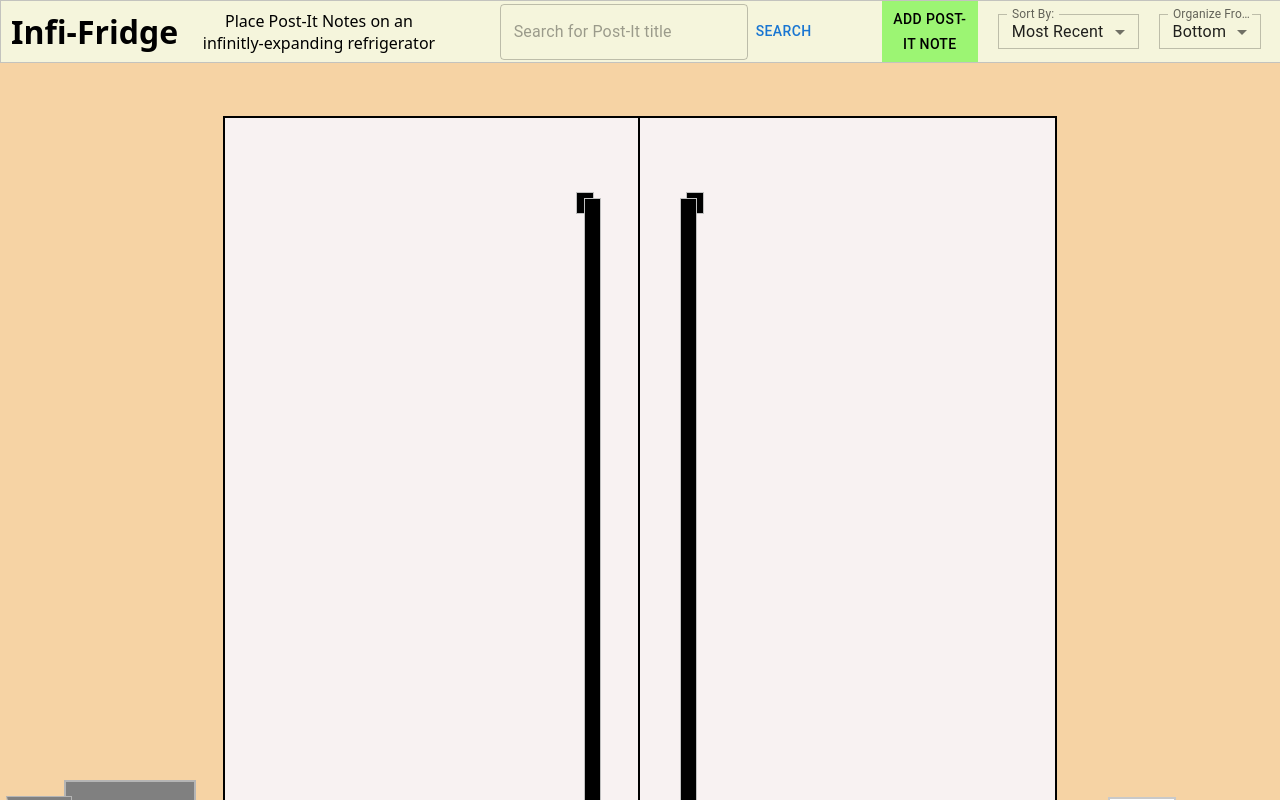
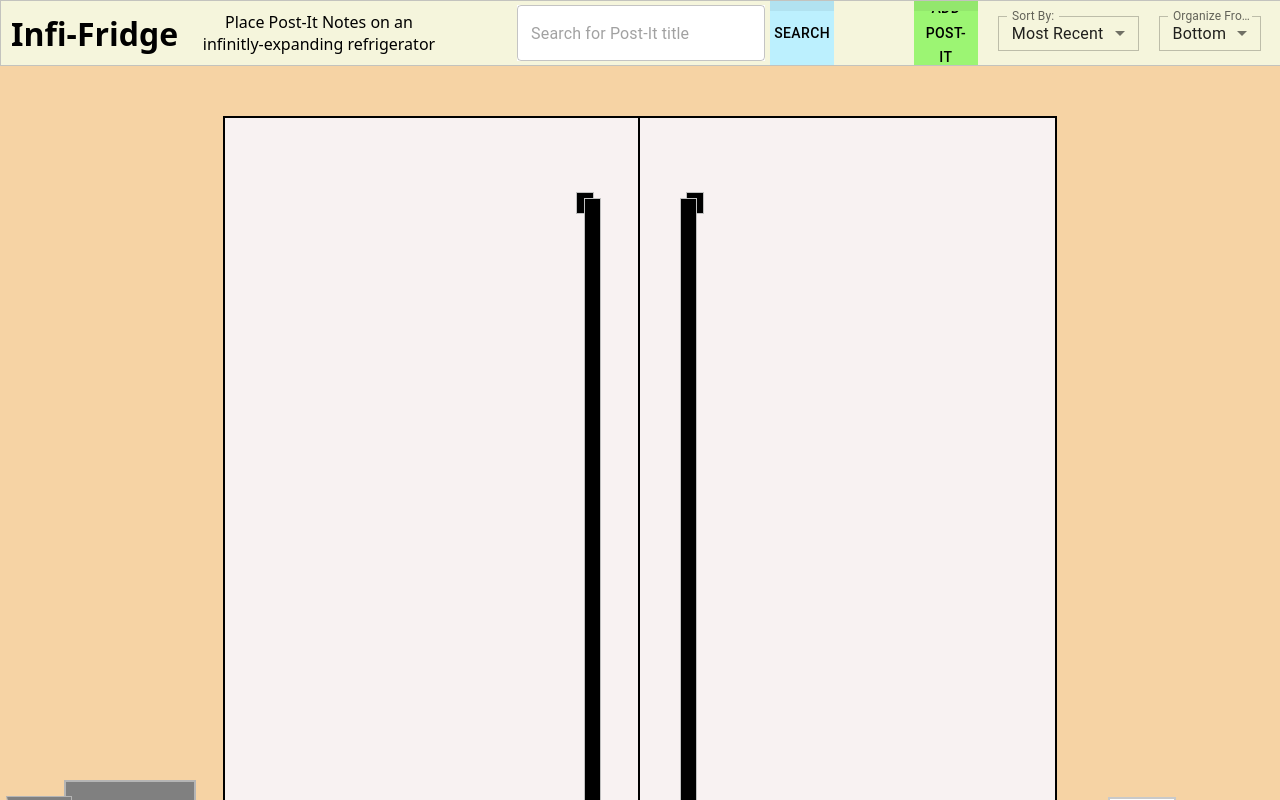
Before and after one commit to danielburnayev/Infi-Fridge, a React (Vite) app in the folder infifridge/: page / in a window 1280 px wide. Shown: the top 800 px of the page. Built offline with nearby package versions, Linux system fonts and the light colour scheme.

Commit message:
Finished up navbar design

```diff
--- a/infifridge/src/components/Navbar.css
+++ b/infifridge/src/components/Navbar.css
@@ -25,3 +25,12 @@
     gap: 20px;
     margin-right: 20px;
 }
+
+.post-it-note-button-top {
+    position: absolute;
+    top: 0;
+    left: 0;
+    width: 100%;
+    height: 0.75vw;
+    overflow: clip;
+}
--- a/infifridge/src/components/Navbar.jsx
+++ b/infifridge/src/components/Navbar.jsx
@@ -28,15 +28,29 @@ function Navbar() {
 
             <Box component="form" onSubmit={(event) => doSearch(event)}
                  sx={{display: "flex", alignItems: "center"}}>
-                <TextField variant="outlined" placeholder="Search for Post-It title" />
-                <Button type="submit">Search</Button>
+                <TextField variant="outlined" placeholder="Search for Post-It title"
+                           sx={{backgroundColor: "white", borderRadius: "0", marginRight: "5px"}}/>
+                <Button type="submit"
+                        sx={{color: 'black',
+                             backgroundColor: 'rgba(188, 240, 254, 255)',
+                             borderRadius: '0',
+                             width: '5vw', height: '5vw'}}>
+                                <div className="post-it-note-button-top"
+                                     style={{backgroundColor: "rgba(177, 226, 240, 255)"}}/>
+                                Search
+                </Button>
             </Box>
 
             <div id="settings-container" style={{display: "flex", alignItems: "center"}}>
                 <Button sx={{color: 'black',
                              backgroundColor: 'rgba(156, 245, 115, 255)',
                              borderRadius: '0',
-                             width: '7.5vw'}}>Add Post-It Note</Button>
+                             width: '5vw', height: '5vw',
+                             overflow: "clip"}}>
+                                <div className="post-it-note-button-top"
+                                     style={{backgroundColor: "rgba(147, 231, 109, 255)"}}/>
+                                Add Post-It
+                </Button>
 
                 <FormControl>
                     <InputLabel id="sort-input-label">Sort By:</InputLabel>
```
